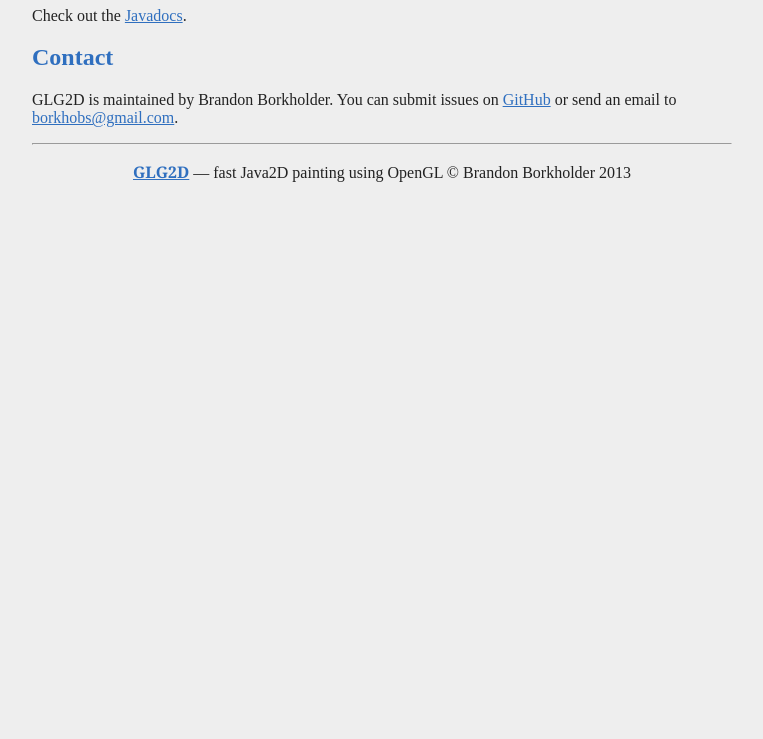
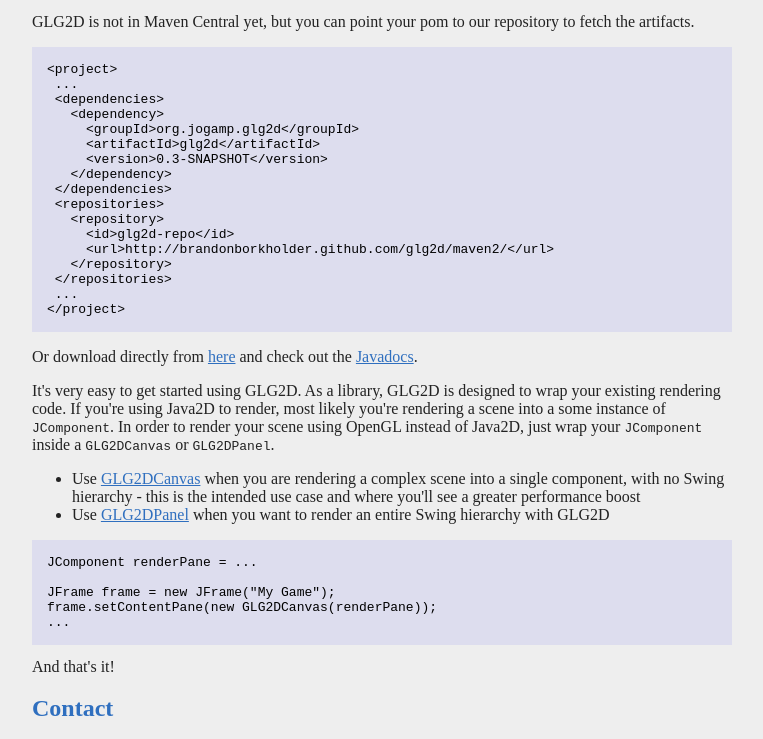
Before and after one commit to brandonborkholder/glg2d, a plain HTML site: page index.html in a window 1280 px wide. Shown: the part 643-1382 px from the top of the page, without its empty margins (258-1021 px from the left). Before the commit the page ends 842 px from the top, so only its background shows below. Drawn offline with Linux system fonts and the light colour scheme.

Commit message:
updated the index page with some getting started information

```diff
--- a/index.html
+++ b/index.html
@@ -50,14 +50,60 @@
       We use the latest <a href="http://jogamp.org/jogl/www/">JOGL</a> libraries for the OpenGL implementation.
       </p>
 
-      <h2>Source</h2>
+      <h2>Get started with <span class="glg2d">GLG2D</span></h2>
       <p>
       You can find the source on GitHub at <a href="http://github.com/brandonborkholder/glg2d/">http://github.com/brandonborkholder/glg2d/</a>.
       </p>
 
       <p>
-      Check out the <a href="apidocs/index.html">Javadocs</a>.
+      GLG2D is not in Maven Central yet, but you can point your pom to our repository to fetch the artifacts.
       </p>
+
+<pre>
+&lt;project&gt;
+ ...
+ &lt;dependencies&gt;
+   &lt;dependency&gt;
+     &lt;groupId&gt;org.jogamp.glg2d&lt;/groupId&gt;
+     &lt;artifactId&gt;glg2d&lt;/artifactId&gt;
+     &lt;version&gt;0.3-SNAPSHOT&lt;/version&gt;
+   &lt;/dependency&gt;
+ &lt;/dependencies&gt;
+ &lt;repositories&gt;
+   &lt;repository&gt;
+     &lt;id&gt;glg2d-repo&lt;/id&gt;
+     &lt;url&gt;http://brandonborkholder.github.com/glg2d/maven2/&lt;/url&gt;
+   &lt;/repository&gt;
+ &lt;/repositories&gt;
+ ...
+&lt;/project&gt;
+</pre>
+
+      <p>
+      Or download directly from <a href="maven2/org/jogamp/glg2d/glg2d/">here</a> and check out the <a href="apidocs/index.html">Javadocs</a>.
+      </p>
+
+      <p>
+      It's very easy to get started using GLG2D.  As a library, GLG2D is designed to wrap your existing rendering code.  If you're using Java2D to render, most likely you're rendering a scene into a some instance of <span class="code">JComponent</span>.  In order to render your scene using OpenGL instead of Java2D, just wrap your <span class="code">JComponent</span> inside a <span class="code">GLG2DCanvas</span> or <span class="code">GLG2DPanel</span>.
+
+      <ul>
+        <li>
+        Use <a href="apidocs/index.html?org/jogamp/glg2d/GLG2DCanvas.html">GLG2DCanvas</a> when you are rendering a complex scene into a single component, with no Swing hierarchy - this is the intended use case and where you'll see a greater performance boost
+        </li>
+        <li>
+        Use <a href="apidocs/index.html?org/jogamp/glg2d/GLG2DPanel.html">GLG2DPanel</a> when you want to render an entire Swing hierarchy with GLG2D
+        </li>
+      </ul>
+      </p>
+
+<pre>
+JComponent renderPane = ...
+
+JFrame frame = new JFrame("My Game");
+frame.setContentPane(new GLG2DCanvas(renderPane));
+...
+</pre>
+      And that's it!
 
       <h2>Contact</h2>
       <p>
--- a/style.css
+++ b/style.css
@@ -23,7 +23,7 @@ a { color: #2f6fbf; }
 
 .description { font-size: 1.2em; margin-bottom: 30px; margin-top: 30px; font-style: italic;}
 
-pre { background: #000; color: #fff; padding: 15px;}
+pre { background: #dde; color: #000; padding: 15px;}
 
 .code { font-family: monospace; }
 
```
